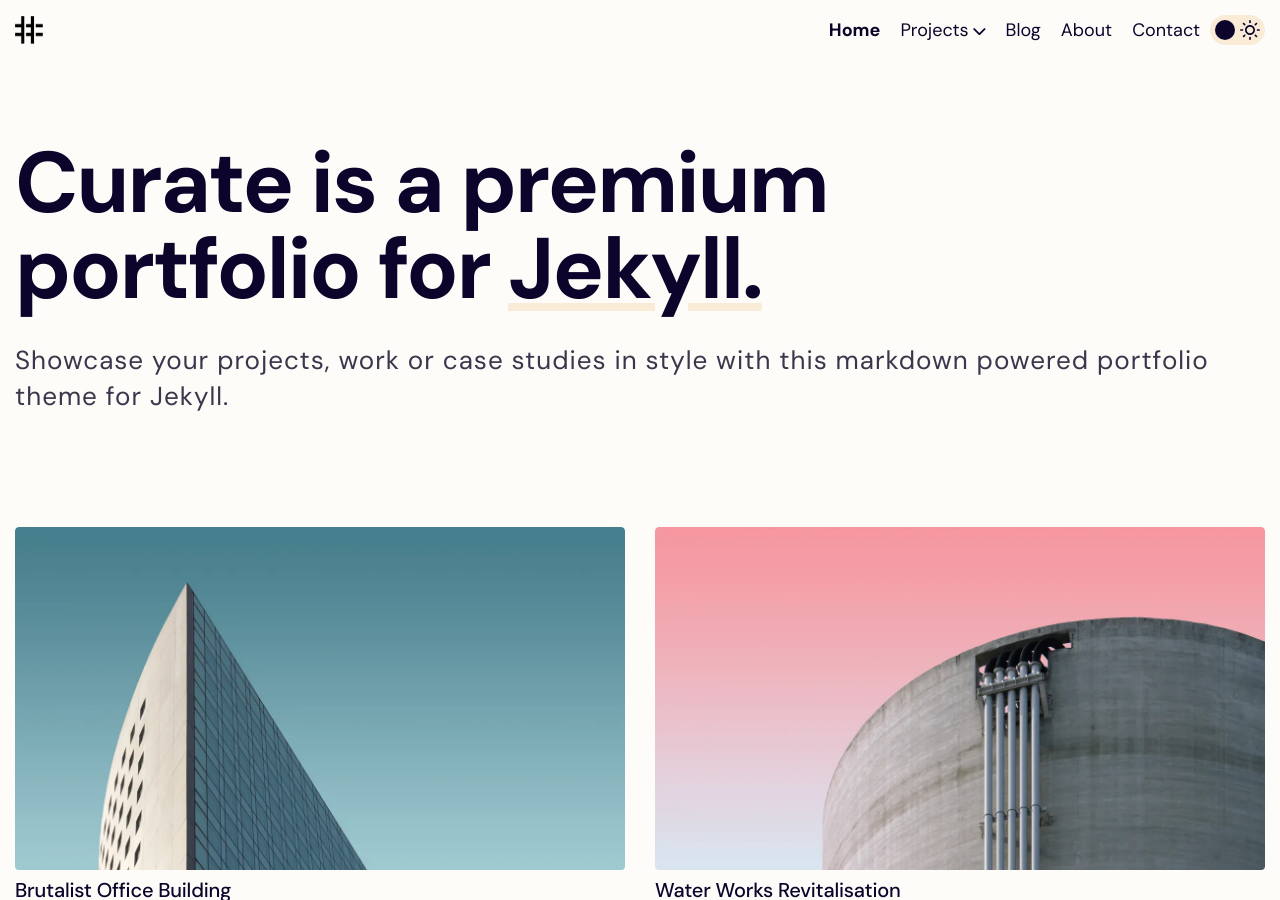
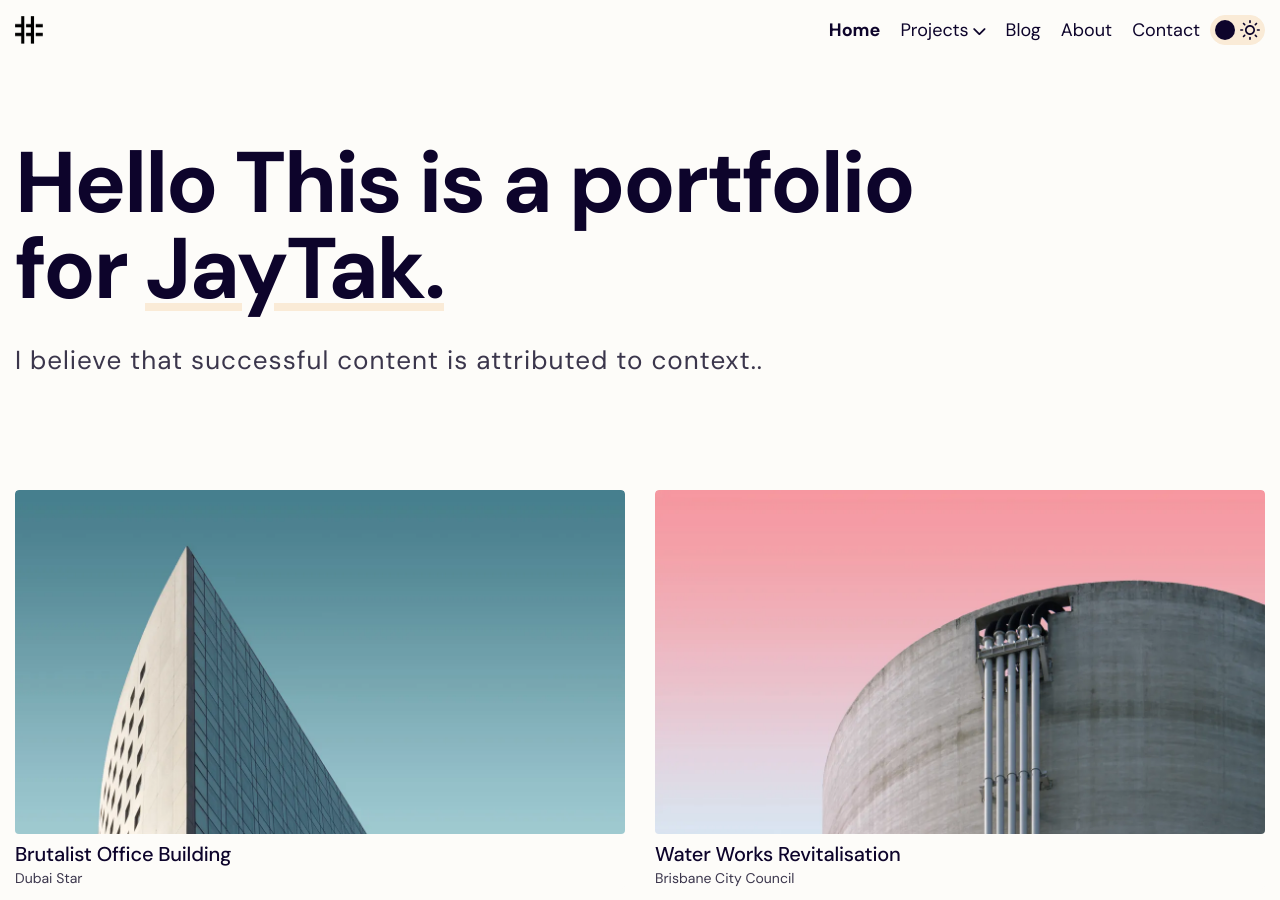
Before and after one commit to sofreshian/myblog, a Jekyll site: the page built from pages/home.md, in a window 1280 px wide and 900 px high. Built offline with Jekyll 4.4.1, drawn with Linux system fonts in a browser that asks for light colours; some of the changed text lies outside the part shown.

Commit message:
inital commit

```diff
--- a/_config.yml
+++ b/_config.yml
@@ -153,16 +153,16 @@ comments:
   disqus:
     shortname: "" # Your disqus shortcode for example "zerostatic". leave this blank ie "" to disable.
 
-newsletter:
-  mailchimp:
-    form_action_url: https://zerostatic.us21.list-manage.com/subscribe/post?u=798e19886b83aaab346734382&amp;id=f1c526a772&amp;f_id=0027e3e6f0
-    form_title: "Let's keep in touch"
+# newsletter:
+#   mailchimp:
+#     form_action_url: https://zerostatic.us21.list-manage.com/subscribe/post?u=798e19886b83aaab346734382&amp;id=f1c526a772&amp;f_id=0027e3e6f0
+#     form_title: "Let's keep in touch"
 
-contact_form:
-  use_netlify_form: false
-  use_formspree_form: true
-  formspree_endpoint: https://formspree.io/f/moqyklqv
-  netlify_form_name: "contact"
+# contact_form:
+#   use_netlify_form: false
+#   use_formspree_form: false
+#   formspree_endpoint: https://formspree.io/f/moqyklqv
+#   netlify_form_name: "contact"
 
 menu:
   show_dropdown_items_in_mobile_menu: false
@@ -170,12 +170,12 @@ menu:
 
 footer:
   enable_footer: true # show/hide the entire footer
-  footer_title: "Jekyll Curate"
-  footer_description: "Curate is a creative portfolio for Jekyll by Zerostatic Themes."
-  enable_social_media_icons: true
+  footer_title: "Jay's blog"
+  footer_description: "The succession of mediocrity produces extraordinaryness."
+  enable_social_media_icons: false
   enable_contact_details: false
-  enable_menu_footer_primary: true
-  enable_menu_footer_secondary: true
+  enable_menu_footer_primary: false
+  enable_menu_footer_secondary: false
   enable_menu_footer_tertiary: false
   footer_primary_menu_title: "Our Projects"
   footer_secondary_menu_title: "Company"
@@ -184,5 +184,5 @@ footer:
 bottom:
   enable_bottom: false # show/hide the entire bottom (below the footer)
   enable_bottom_menu: false # if enabled, the bottom menu can be edited in `_data/menu.yml`
-  copyright_text: "© 2021 Zerostatic Themes"
+  copyright_text: "© 2024 Jay Themes"
   show_rss_icon: true
--- a/pages/home.md
+++ b/pages/home.md
@@ -1,10 +1,10 @@
 ---
 layout: home
 permalink: "/"
-title: "Curate is a premium portfolio for <strong>Jekyll.</strong>"
-description: "Showcase your projects, work or case studies in style with this markdown powered portfolio theme for Jekyll."
-meta_description: "Jekyll Curate is a premium Jekyll blog theme"
-meta_title: Jekyll Curate - Premium Portfolio Theme
+title: "Hello This is a portfolio for <strong>JayTak.</strong>"
+description: "I believe that successful content is attributed to context.."
+meta_description: "Jay blog"
+meta_title: I want to be a person who is easily moved
 subscribe: false
 
 projects:
```
Also changed, not shown: collections/_posts/2022-02-10-ideas-to-help-business-grow.md (+2 -2 lines).
